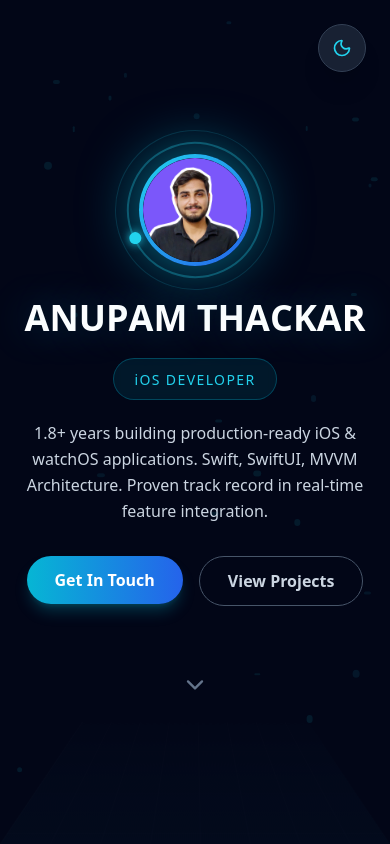
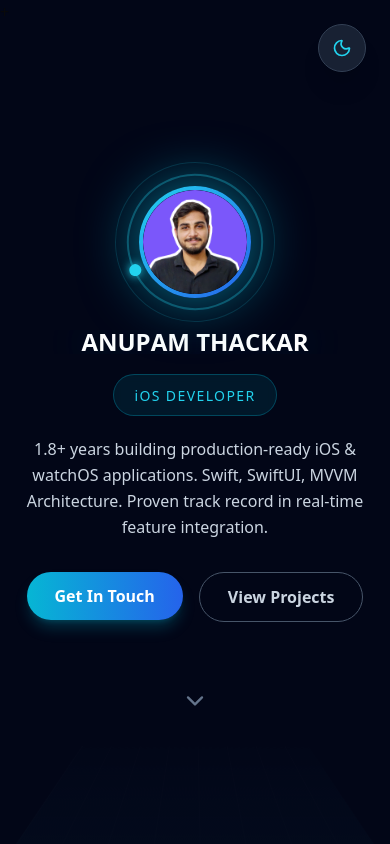
Before and after one commit to anupamthackar/my-portfolio, a React (Vite) app: page / in a window 390 px wide. Shown: the top 844 px of the page. Built offline with nearby package versions, Linux system fonts and the light colour scheme.

Commit message:
Fied mobile responsiveness

```diff
--- a/src/App.tsx
+++ b/src/App.tsx
@@ -182,6 +182,13 @@ function App() {
   const [mousePos, setMousePos] = useState({ x: 0, y: 0 });
   const { scrollYProgress } = useScroll();
 
+  const [isDesktop, setIsDesktop] = useState<boolean>(() => typeof window !== 'undefined' ? window.innerWidth >= 768 : true);
+  useEffect(() => {
+    const onResize = () => setIsDesktop(window.innerWidth >= 768);
+    onResize();
+    window.addEventListener('resize', onResize);
+    return () => window.removeEventListener('resize', onResize);
+  }, []);
   const sections = [
     { id: 'hero', label: 'Home' }, { id: 'about', label: 'About' }, { id: 'experience', label: 'Experience' },
     { id: 'skills', label: 'Skills' }, { id: 'projects', label: 'Projects' }, { id: 'education', label: 'Education' },
@@ -234,9 +241,10 @@ function App() {
 
   return (
     <div className={`relative overflow-x-hidden ${t.bg} transition-colors duration-500`}>
-      <LiquidCursor />
-      <Particles isDark={isDark} />
-
+      {/* <LiquidCursor />
+      <Particles isDark={isDark} /> */}
+      {isDesktop && <LiquidCursor />}
++     {isDesktop && <Particles isDark={isDark} />}
       {/* Parallax Background */}
       <div className="fixed inset-0 -z-10">
         <motion.div className="absolute top-1/4 left-1/4 w-[500px] h-[500px] rounded-full blur-[120px]" animate={{ x: mousePos.x * 50, y: mousePos.y * 50, background: isDark ? "radial-gradient(circle, rgba(6,182,212,0.25), transparent 70%)" : "radial-gradient(circle, rgba(6,182,212,0.12), transparent 70%)" }} />
@@ -271,7 +279,7 @@ function App() {
       </motion.nav>
 
       {/* HERO */}
-      <section id="hero" className="min-h-screen flex items-center justify-center px-6 pl-6 sm:pl-20 lg:pl-28 relative">
+      <section id="hero" className="min-h-screen flex items-center justify-center px-6 lg:pl-28 relative">
         <div className="absolute bottom-0 w-full h-1/2 opacity-20" style={{ backgroundImage: `linear-gradient(to bottom, transparent, rgba(6,182,212,0.1)), linear-gradient(90deg, rgba(255,255,255,0.03) 1px, transparent 1px), linear-gradient(rgba(255,255,255,0.03) 1px, transparent 1px)`, backgroundSize: "100% 100%, 50px 50px, 50px 50px", transform: "perspective(500px) rotateX(60deg)", transformOrigin: "bottom" }} />
 
         <div className="text-center relative z-10 max-w-4xl mx-auto">
@@ -289,10 +297,19 @@ function App() {
 
 
 
-          <motion.h1 className={`text-4xl sm:text-5xl md:text-7xl font-black mb-5 ${t.text}`}>
+                    <motion.h1
+            className={`font-black mb-5 ${t.text} whitespace-nowrap max-w-full overflow-hidden`}
+            style={{ fontSize: 'clamp(1.5rem, 6vw, 3.75rem)', lineHeight: 1 }}
+          >
             {"ANUPAM THACKAR".split("").map((char, i) => (
-              <motion.span key={i} initial={{ opacity: 0, y: 80, rotateX: -90 }} animate={{ opacity: 1, y: 0, rotateX: 0 }} transition={{ delay: 0.5 + i * 0.04, type: "spring", stiffness: 150 }}
-                className="inline-block cursor-default hover:text-cyan-400 hover:scale-125 transition-all duration-200" style={{ textShadow: isDark ? "0 0 40px rgba(6,182,212,0.3)" : "none" }}>
+              <motion.span
+                key={i}
+                initial={{ opacity: 0, y: 80, rotateX: -90 }}
+                animate={{ opacity: 1, y: 0, rotateX: 0 }}
+                transition={{ delay: 0.5 + i * 0.04, type: "spring", stiffness: 150 }}
+                className="inline-block cursor-default hover:text-cyan-400 hover:scale-110 transition-transform duration-200"
+                style={{ textShadow: isDark ? "0 0 40px rgba(6,182,212,0.3)" : "none" }}
+              >
                 {char === " " ? "\u00A0" : char}
               </motion.span>
             ))}
@@ -319,7 +336,7 @@ function App() {
       </section>
 
       {/* ABOUT */}
-      <section id="about" className="min-h-screen flex items-center py-20 px-6 pl-6 sm:pl-20 lg:pl-28">
+      <section id="about" className="min-h-screen flex items-center py-20 px-6 lg:pl-28">
         <div className="max-w-5xl mx-auto w-full">
           <motion.h2 className="text-3xl md:text-4xl font-bold mb-12 text-center" variants={revealVariants} initial="hidden" whileInView="visible" viewport={{ once: true, margin: "-100px" }}>
             <span className="bg-gradient-to-r from-cyan-400 to-blue-500 bg-clip-text text-transparent">About Me</span>
@@ -348,7 +365,7 @@ function App() {
       </section>
 
       {/* EXPERIENCE */}
-      <section id="experience" className={`min-h-screen flex items-center py-20 px-6 pl-6 sm:pl-20 lg:pl-28 ${t.section}`}>
+       <section id="experience" className={`min-h-screen flex items-center py-20 px-6 lg:pl-28 ${t.section}`}>
         <div className="max-w-5xl mx-auto w-full">
           <motion.h2 className="text-3xl md:text-4xl font-bold mb-12 text-center" initial={{ opacity: 0, y: 20 }} whileInView={{ opacity: 1, y: 0 }} viewport={{ once: true }}>
             <span className="bg-gradient-to-r from-cyan-400 to-blue-500 bg-clip-text text-transparent">Work Experience</span>
@@ -378,7 +395,7 @@ function App() {
       </section>
 
       {/* SKILLS */}
-      <section id="skills" className="min-h-screen flex items-center py-20 px-6 pl-6 sm:pl-20 lg:pl-28">
+      <section id="skills" className="min-h-screen flex items-center py-20 px-6 lg:pl-28">
         <div className="max-w-5xl mx-auto w-full">
           <motion.h2 className="text-3xl md:text-4xl font-bold mb-12 text-center" variants={revealVariants} initial="hidden" whileInView="visible" viewport={{ once: true, margin: "-100px" }}>
             <span className="bg-gradient-to-r from-cyan-400 to-blue-500 bg-clip-text text-transparent">Technical Skills</span>
@@ -406,7 +423,7 @@ function App() {
       </section>
 
       {/* PROJECTS */}
-      <section id="projects" className={`py-20 px-6 pl-6 sm:pl-20 lg:pl-28 ${t.section}`}>
+      <section id="projects" className={`py-20 px-6 lg:pl-28 ${t.section}`}>
         <div className="max-w-6xl mx-auto w-full">
           <motion.h2 className="text-3xl md:text-4xl font-bold mb-4 text-center" initial={{ opacity: 0 }} whileInView={{ opacity: 1 }} viewport={{ once: true }}>
             <span className="bg-gradient-to-r from-cyan-400 to-blue-500 bg-clip-text text-transparent">Featured Projects</span>
@@ -492,7 +509,7 @@ function App() {
       </section>
 
       {/* EDUCATION */}
-      <section id="education" className="min-h-screen flex items-center py-20 px-6 pl-6 sm:pl-20 lg:pl-28">
+      <section id="education" className="min-h-screen flex items-center py-20 px-6 lg:pl-28">
         <div className="max-w-5xl mx-auto w-full">
           <motion.h2 className="text-3xl md:text-4xl font-bold mb-12 text-center" variants={revealVariants} initial="hidden" whileInView="visible" viewport={{ once: true, margin: "-100px" }}>
             <span className="bg-gradient-to-r from-cyan-400 to-blue-500 bg-clip-text text-transparent">Education</span>
@@ -515,7 +532,7 @@ function App() {
       </section>
 
       {/* BLOGS */}
-      <section id="blogs" className={`min-h-screen flex items-center py-20 px-6 pl-6 sm:pl-20 lg:pl-28 ${t.section}`}>
+      <section id="blogs" className={`min-h-screen flex items-center py-20 px-6 lg:pl-28 ${t.section}`}>
         <div className="max-w-5xl mx-auto w-full">
           <motion.h2 className="text-3xl md:text-4xl font-bold mb-12 text-center" variants={revealVariants} initial="hidden" whileInView="visible" viewport={{ once: true, margin: "-100px" }}>
             <span className="bg-gradient-to-r from-cyan-400 to-blue-500 bg-clip-text text-transparent">Blogs & Posts</span>
@@ -562,7 +579,7 @@ function App() {
       </section>
 
       {/* CERTIFICATIONS */}
-      <section id="certifications" className="min-h-screen flex items-center py-20 px-6 pl-6 sm:pl-20 lg:pl-28">
+      <section id="certifications" className="min-h-screen flex items-center py-20 px-6 lg:pl-28">
         <div className="max-w-5xl mx-auto w-full">
           <motion.h2 className="text-3xl md:text-4xl font-bold mb-12 text-center" variants={revealVariants} initial="hidden" whileInView="visible" viewport={{ once: true, margin: "-100px" }}>
             <span className="bg-gradient-to-r from-cyan-400 to-blue-500 bg-clip-text text-transparent">Certifications & Awards</span>
@@ -593,7 +610,7 @@ function App() {
       </section>
 
       {/* CONTACT */}
-      <section id="contact" className={`min-h-screen flex items-center py-20 px-6 pl-6 sm:pl-20 lg:pl-28 ${t.section}`}>
+      <section id="contact" className={`min-h-screen flex items-center py-20 px-6 lg:pl-28 ${t.section}`}>
         <div className="max-w-4xl mx-auto w-full text-center">
           <motion.h2 className="text-3xl md:text-4xl font-bold mb-6" variants={revealVariants} initial="hidden" whileInView="visible" viewport={{ once: true, margin: "-100px" }}>
             <span className="bg-gradient-to-r from-cyan-400 to-blue-500 bg-clip-text text-transparent">Get In Touch</span>
```
Also changed, not shown: 11 other files (tests, documents, lock files or other folders).
